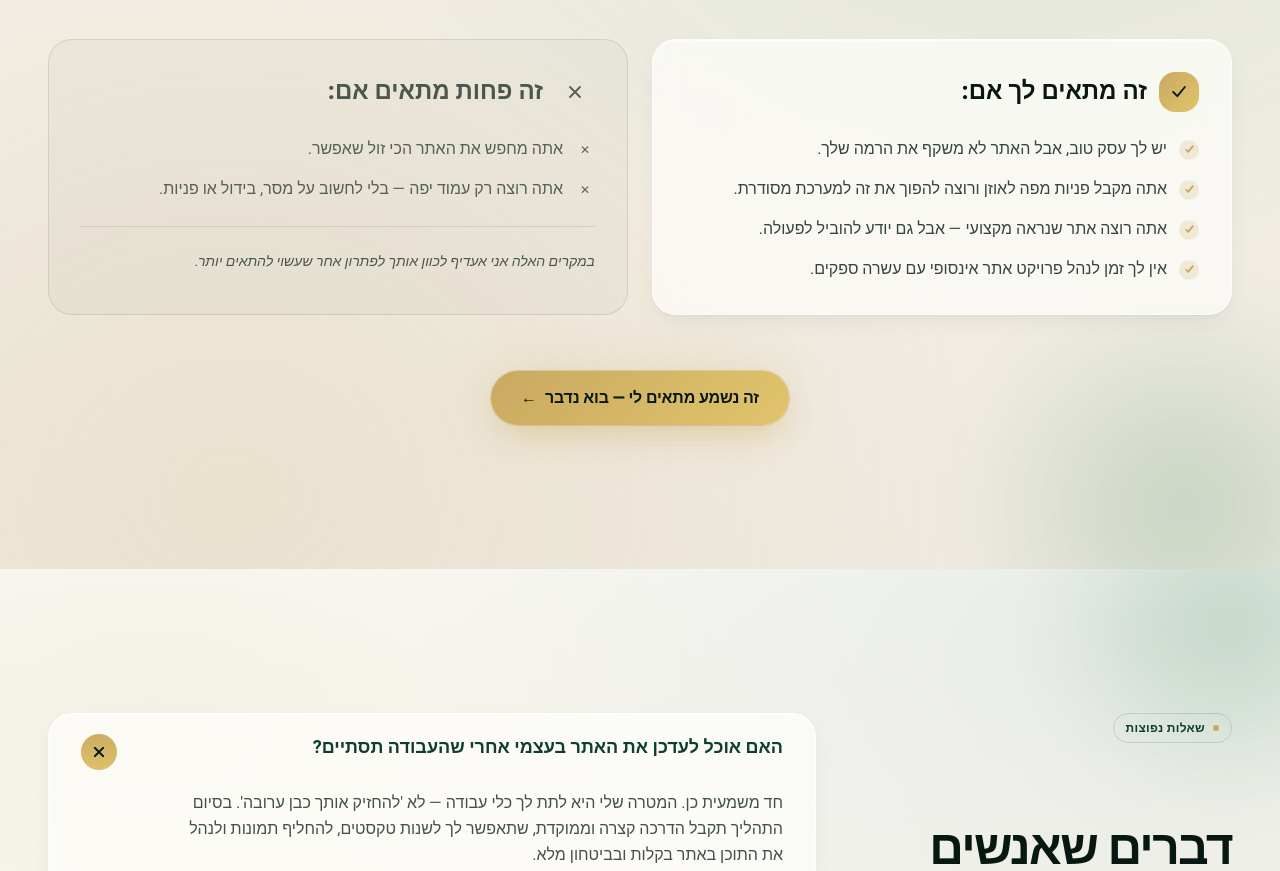
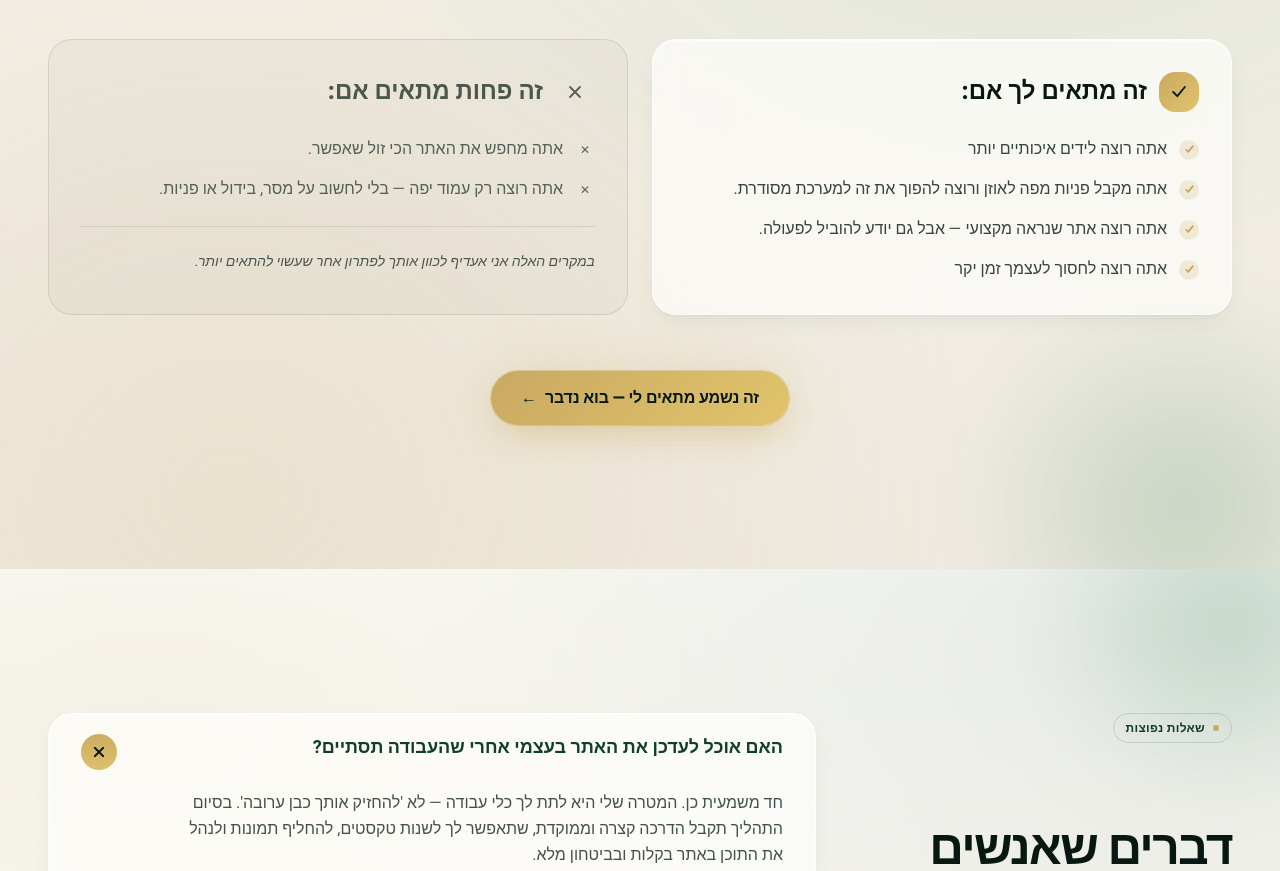
Before and after one commit to noamgimel/noamg, a Next.js app: page / in a window 1280 px wide. Shown: the part 9160-10031 px from the top of the page. Built offline with nearby package versions, Linux system fonts and the light colour scheme.

Commit message:
changed text

```diff
--- a/app/components/WhoFor.tsx
+++ b/app/components/WhoFor.tsx
@@ -4,10 +4,10 @@ import { motion } from "framer-motion";
 import InlineCTA from "./InlineCTA";
 
 const fits = [
-  "יש לך עסק טוב, אבל האתר לא משקף את הרמה שלך.",
+  "אתה רוצה לידים איכותיים יותר",
   "אתה מקבל פניות מפה לאוזן ורוצה להפוך את זה למערכת מסודרת.",
   "אתה רוצה אתר שנראה מקצועי — אבל גם יודע להוביל לפעולה.",
-  "אין לך זמן לנהל פרויקט אתר אינסופי עם עשרה ספקים.",
+  "אתה רוצה לחסוך לעצמך זמן יקר",
 ];
 
 const notFits = [
```
